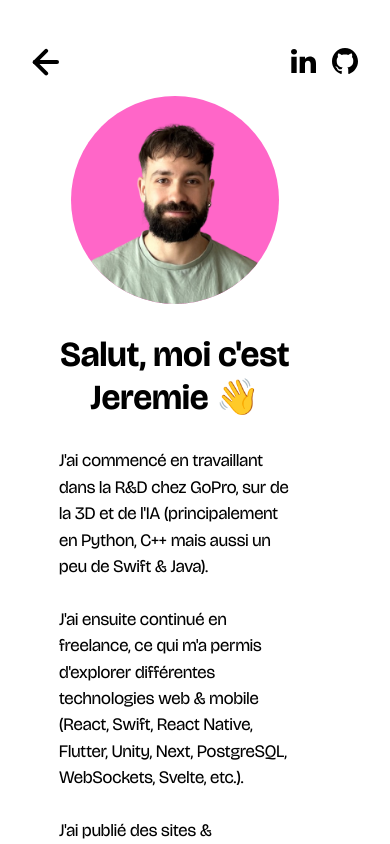
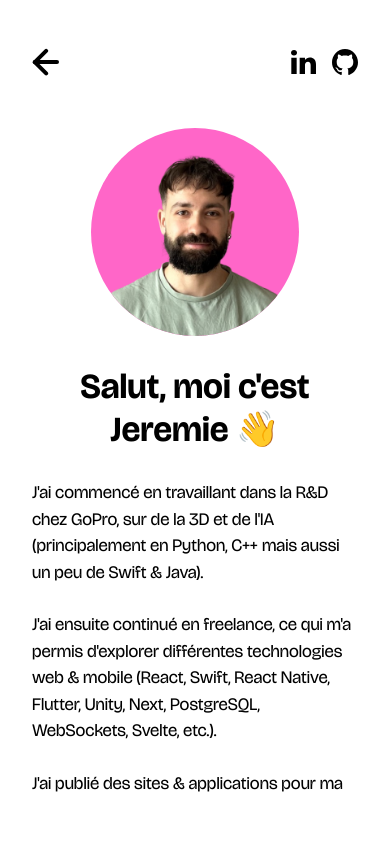
Before and after one commit to les3dev/website, a SvelteKit app: page /jeremie in a window 390 px wide. Shown: the top 844 px of the page. Built offline with nearby package versions, Linux system fonts and the light colour scheme.

Commit message:
fix: improve lighthouse score of the site and fix developer route layout on mobile

```diff
--- a/src/lib/Menu.svelte
+++ b/src/lib/Menu.svelte
@@ -33,7 +33,7 @@
                 <a href="#{slug}" on:click={() => (isOpen = false)}>{label}</a>
             {/each}
         </div>
-        <button class:isOpen class:isHidden on:click={() => (isOpen = true)}><MenuIcon /></button>
+        <button class:isOpen class:isHidden on:click={() => (isOpen = true)} aria-label="Menu"><MenuIcon /></button>
     {:else if $isMobile !== null}
         <div class="bar" class:isHidden>
             <a href="#intro" id="logo">les3dev</a>
--- a/src/routes/[name]/+page.svelte
+++ b/src/routes/[name]/+page.svelte
@@ -4,12 +4,38 @@
     import LinkedInIcon from '$lib/LinkedInIcon.svelte';
 
     export let data;
+
+    const meta = {
+        title: `${data.developer.name} - Les 3 dev`,
+        siteUrl: 'https://www.les3.dev',
+        description: data.developer.biography.split('\n')[0],
+        thumbnail: '/thumbnail.png',
+    };
 </script>
 
+<svelte:head>
+    <title>{meta.title}</title>
+    <meta name="description" content={meta.description} />
+    <meta property="og:title" content={meta.title} />
+    <meta property="og:site_name" content={meta.title} />
+    <meta property="og:image" content={meta.thumbnail} />
+    <meta property="og:url" content={meta.siteUrl} />
+    <meta property="og:description" content={meta.description} />
+    <meta property="twitter:title" content={meta.title} />
+    <meta property="twitter:description" content={meta.description} />
+    <meta property="twitter:image" content={meta.thumbnail} />
+</svelte:head>
+
 <main>
-    <a href="/#team">
-        <Back />
-    </a>
+    <header>
+        <a href="/#team" aria-label="Back">
+            <Back />
+        </a>
+        <div>
+            <a href="https://www.linkedin.com/in/{data.developer.linkedin}" target="_blank" aria-label="Linked In"><LinkedInIcon /></a>
+            <a href="https://github.com/{data.developer.github}" target="_blank" aria-label="Github"><GithubIcon /></a>
+        </div>
+    </header>
     <section>
         <img
             src="/images/profiles/{data.developer.name.toLocaleLowerCase()}.png"
@@ -23,24 +49,28 @@
             {data.developer.biography}
         </article>
     </section>
-    <div>
-        <a href="https://www.linkedin.com/in/{data.developer.linkedin}" target="_blank"><LinkedInIcon /></a>
-        <a href="https://github.com/{data.developer.github}" target="_blank"><GithubIcon /></a>
-    </div>
 </main>
 
 <style>
     main {
         display: flex;
+        flex-direction: column;
         padding: 3rem 2rem;
         background: #fff;
         width: 100vw;
-        min-height: 100vh;
+        height: 100vh;
         align-items: flex-start;
+    }
+    header {
+        display: flex;
+        width: 100%;
+        justify-content: space-between;
     }
     section {
         max-width: 38rem;
         margin: 0 auto;
+        flex: 1;
+        overflow: auto;
         display: flex;
         align-items: center;
         flex-direction: column;
@@ -51,8 +81,6 @@
         align-items: center;
     }
     a {
-        opacity: 0;
-        animation: appear 1s forwards;
         color: var(--color-black);
         transition: scale 0.2s;
     }
@@ -61,39 +89,22 @@
     }
     img {
         margin-top: 3rem;
-        opacity: 0;
         background-color: var(--color-bg);
-        animation: appear 1s 0.2s forwards;
         max-width: 13rem;
         max-height: 13rem;
         border-radius: 50%;
         view-transition-name: var(--transition-name);
     }
     h1 {
-        opacity: 0;
-        animation: appear 1s 0.3s forwards;
         color: var(--color-black);
         font-size: 2.2rem;
         text-align: center;
     }
 
     article {
-        opacity: 0;
-        animation: appear 1s 0.5s forwards;
         white-space: pre-line;
         color: var(--color-black);
         font-size: 1.1rem;
         line-height: 1.5;
     }
-
-    @keyframes appear {
-        from {
-            opacity: 0;
-            transform: translateY(3rem);
-        }
-        to {
-            opacity: 1;
-            transform: translateY(0);
-        }
-    }
 </style>
```
Also changed, not shown: src/routes/+page.svelte (+8 -22 lines).
